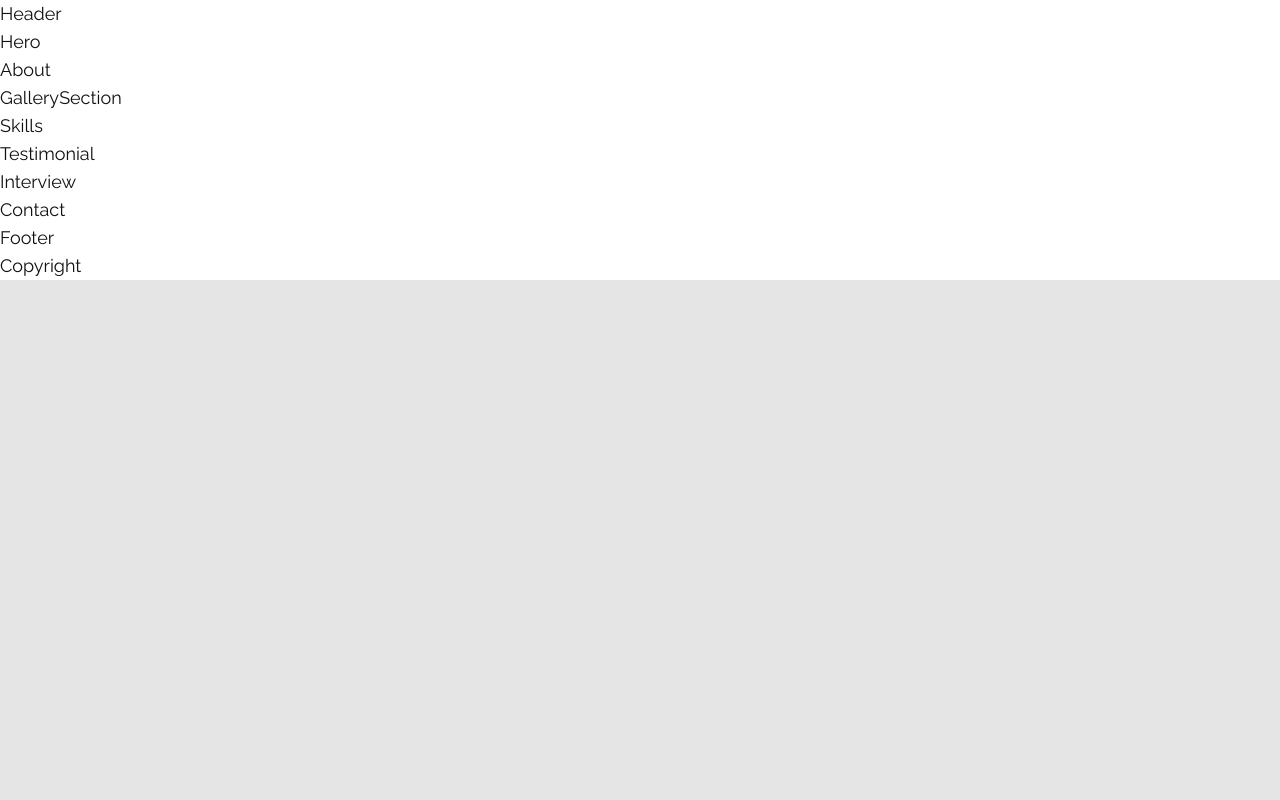
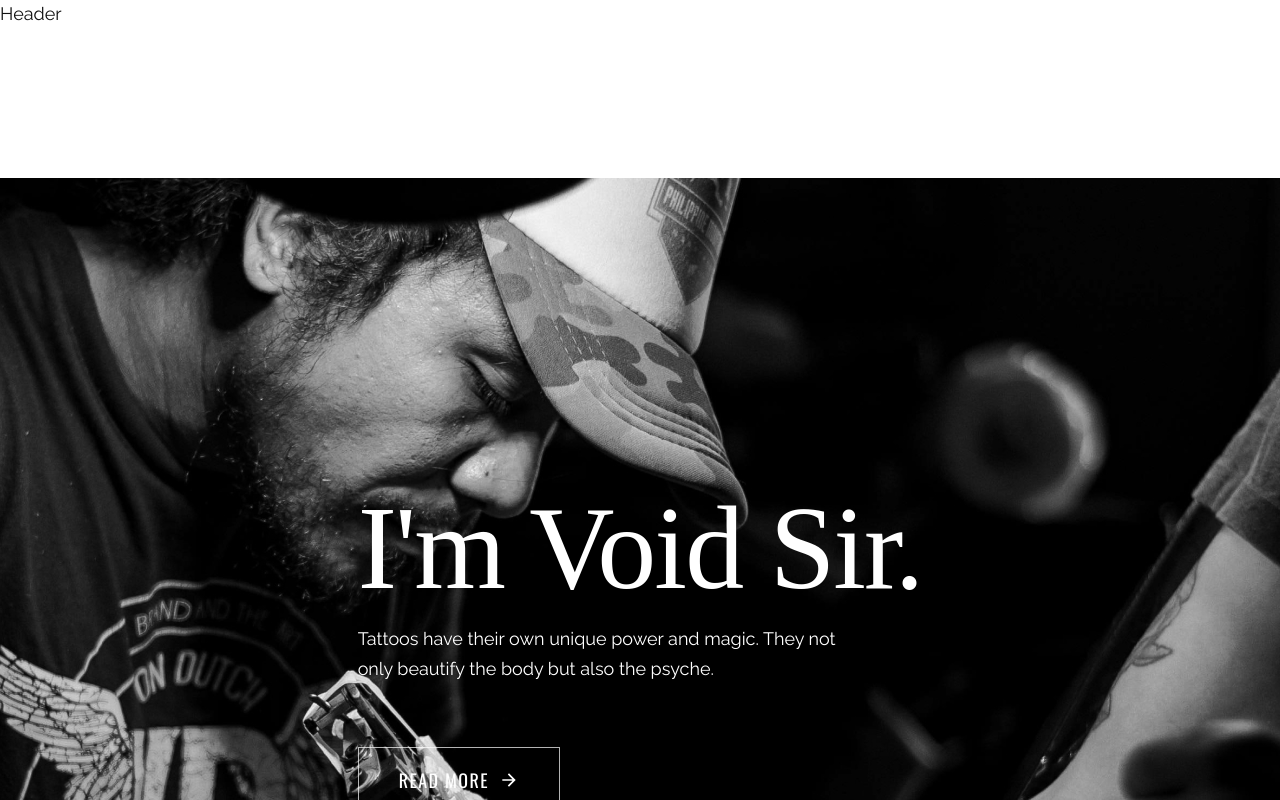
Before and after one commit to dealverina/tattoo-studio, a React (Vite) app: page / in a window 1280 px wide. Shown: the top 800 px of the page. Built offline with nearby package versions, Linux system fonts and the light colour scheme; a web font is replaced by a local one.

Commit message:
hero section

```diff
--- a/src/components/Hero.tsx
+++ b/src/components/Hero.tsx
@@ -1,7 +1,49 @@
-import React from 'react'
+import { heroData } from "../data";
+import { motion } from "framer-motion";
+import { fadeIn } from "../variants";
+
+const container = {
+  hidden: {},
+  show: {
+    transition: {
+      staggerChildren: 0.1,
+      delayChildren: 0.6,
+    },
+  },
+};
 
 export const Hero = () => {
+  const { title, subtitle, btnText, btnIcon } = heroData;
+
   return (
-    <div>Hero</div>
-  )
-}
+    <section className="bg-hero bg-cover bg-center min-h-[40vh] lg:h-[948px] bg-no-repeat relative mt-[120px] lg:mt-[150px]">
+      <motion.div
+        variants={container}
+        initial="hidden"
+        whileInView={"show"}
+        className="container mx-auto min-h-[40vh] lg:h-full flex items-center justify-center xl:justify-end"
+      >
+        {/* text & btn */}
+        <div className="text-white text-center lg:text-left lg:max-w-[640px]">
+          <motion.h1 variants={fadeIn("down")} className="h1">
+            {title}
+          </motion.h1>
+          <motion.p
+            variants={fadeIn("down")}
+            className="mb-8 lg:mb-16 max-w-lg leading-relaxed"
+          >
+            {subtitle}
+          </motion.p>
+          {/* btn */}
+          <motion.div variants={fadeIn("down")}>
+            <button className="btn btn-sm lg:btn-lg btn-outline mx-auto lg:mx-0">
+              {btnText} <div className="text-xl">{btnIcon}</div>
+            </button>
+          </motion.div>
+        </div>
+        {/* outline text */}
+        <div className="hidden xl:flex absolute -bottom-2 right-0 left-0 before:content-outlineText"></div>
+      </motion.div>
+    </section>
+  );
+};
```
